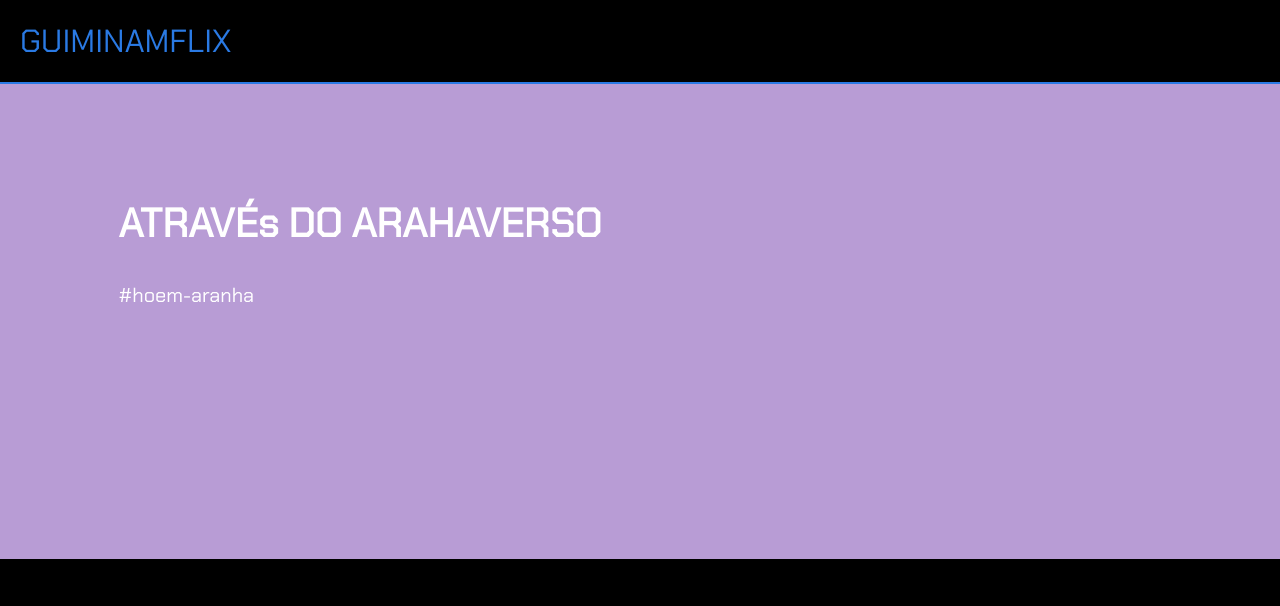
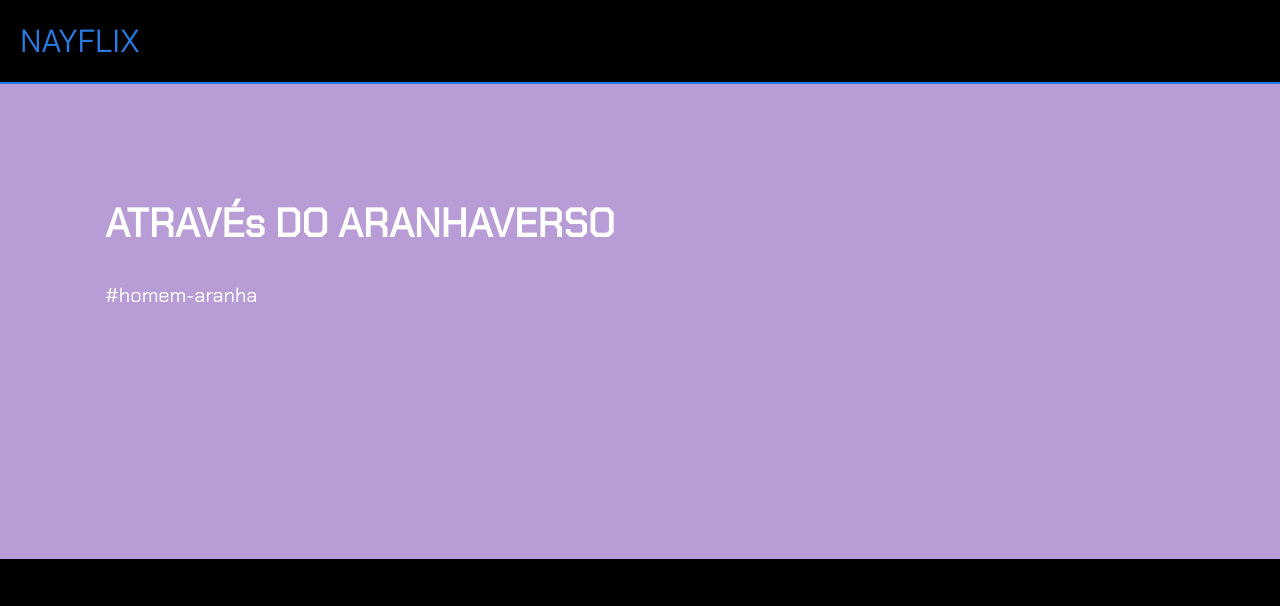
Before and after one commit to Nay4360/3BiFlix, a plain HTML site: page index.html in a window 1280 px wide. Shown: the top 606 px of the page. Drawn offline with Linux system fonts and the light colour scheme.

Commit message:
Update index.html

```diff
--- a/index.html
+++ b/index.html
@@ -7,16 +7,16 @@
  <link
      href="https://fonts.googleapis.com/css2?family=Chakra+Petch:ital,wgth@0,300;0,400;0,500;0,600,700;1,300;1,400;1,500;1,600;1,700&display=swap"
      rel="stylesheet">
-  <title>Guiminamflix</title>
+  <title>Nayflix</title>
  </head>
 
  <body>
-     <header>GUIMINAMFLIX</header>
+     <header>NAYFLIX</header>
 
      <section class="chamada">
         <div class="chamada-texto">
-            <h1>ATRAVÉs DO ARAHAVERSO</h1>
-            <p>#hoem-aranha</p>
+            <h1>ATRAVÉs DO ARANHAVERSO</h1>
+            <p>#homem-aranha</p>
         </div>
 
      <div>
```
